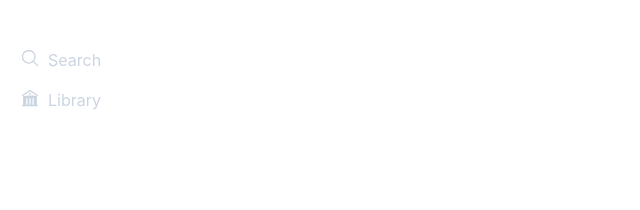
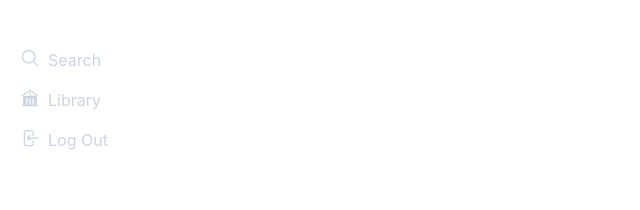
Before and after one commit to ogigg/spotify-clone, a Next.js app: page / in a window 1280 px wide. Shown: the top 210 px of the page, without its empty margins (0-640 px from the left). Built offline with nearby package versions, Linux system fonts and the light colour scheme.

Commit message:
ADd logout

```diff
--- a/components/atoms/SidebarItem.tsx
+++ b/components/atoms/SidebarItem.tsx
@@ -1,13 +1,17 @@
 export interface SidebarItemProps {
-    Icon: React.ElementType;
-    label: string;
+  Icon: React.ElementType;
+  label: string;
+  onClick?: () => void;
 }
 
-export default function SidebarItem({ Icon, label }: SidebarItemProps) {
-    return (
-        <div className="px-5 py-2 cursor-pointer text-slate-300 hover:text-white flex gap-2">
-            <Icon className="w-5 h-5" />
-            { label }
-        </div>
-    )
+export default function SidebarItem({ Icon, label, onClick }: SidebarItemProps) {
+  return (
+    <div
+      className="px-5 py-2 cursor-pointer text-slate-300 hover:text-white flex gap-2"
+      onClick={() => (onClick ? onClick() : null)}
+    >
+      <Icon className="w-5 h-5" />
+      {label}
+    </div>
+  );
 }
--- a/components/molecules/Sidebar.tsx
+++ b/components/molecules/Sidebar.tsx
@@ -1,5 +1,11 @@
 import SidebarItem, { SidebarItemProps } from '../atoms/SidebarItem';
-import { HomeIcon, MagnifyingGlassIcon, BuildingLibraryIcon } from '@heroicons/react/24/solid';
+import {
+  HomeIcon,
+  MagnifyingGlassIcon,
+  BuildingLibraryIcon,
+  ArrowLeftOnRectangleIcon
+} from '@heroicons/react/24/solid';
+import { signOut } from 'next-auth/react';
 
 const menuItems: SidebarItemProps[] = [
   {
@@ -13,6 +19,14 @@ const menuItems: SidebarItemProps[] = [
   {
     label: 'Library',
     Icon: BuildingLibraryIcon
+  },
+  {
+    label: 'Log Out',
+    Icon: ArrowLeftOnRectangleIcon,
+    onClick: () => {
+      console.log('logałt');
+      signOut();
+    }
   }
 ];
 
@@ -20,7 +34,12 @@ export default function Sidebar() {
   return (
     <div className="h-screen w-60">
       {menuItems.map(item => (
-        <SidebarItem key={item.label} label={item.label} Icon={item.Icon}></SidebarItem>
+        <SidebarItem
+          key={item.label}
+          label={item.label}
+          Icon={item.Icon}
+          onClick={item.onClick}
+        ></SidebarItem>
       ))}
     </div>
   );
```
